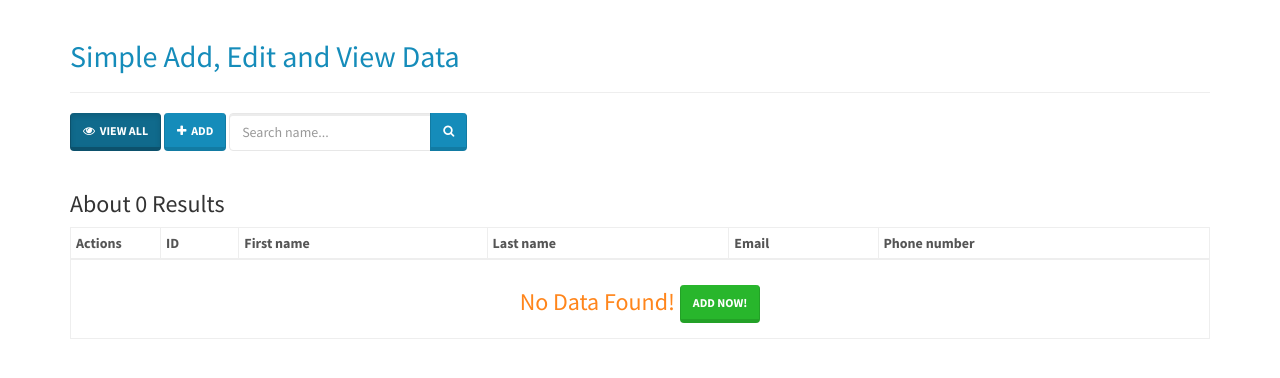
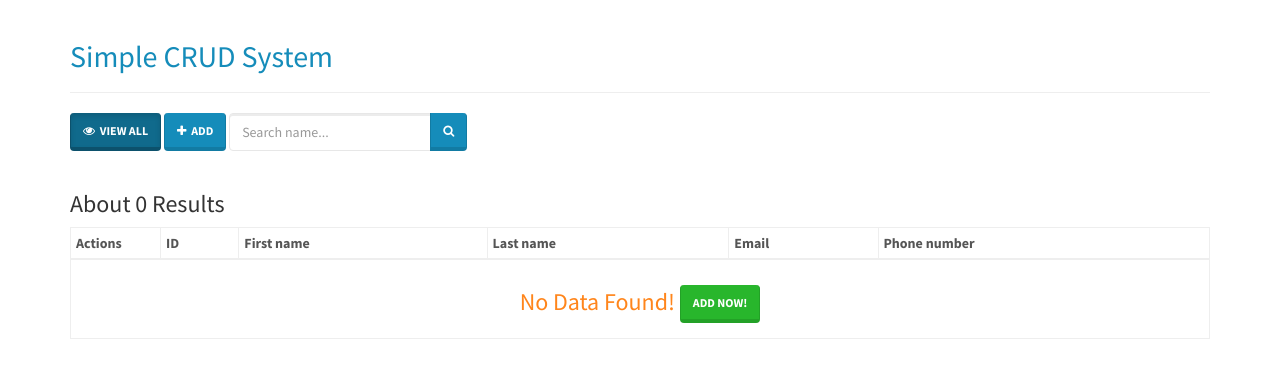
Before and after one commit to Twiistrz/Simple-CRUD-System, a PHP site: page / in a window 1280 px wide. Shown: the top 378 px of the page. Run offline with PHP 8.4, Linux system fonts and the light colour scheme; data that the repository does not hold is empty.

Commit message:
Update index.php

```diff
--- a/index.php
+++ b/index.php
@@ -24,7 +24,7 @@ include_once 'db.config.php';
 
 	<div class="container">
 		<div class="page-header">
-			<h2 class="text-primary">Simple Add, Edit and View Data</h2>
+			<h2 class="text-primary">Simple CRUD System</h2>
 		</div>
 
 		<div class="row">
```
